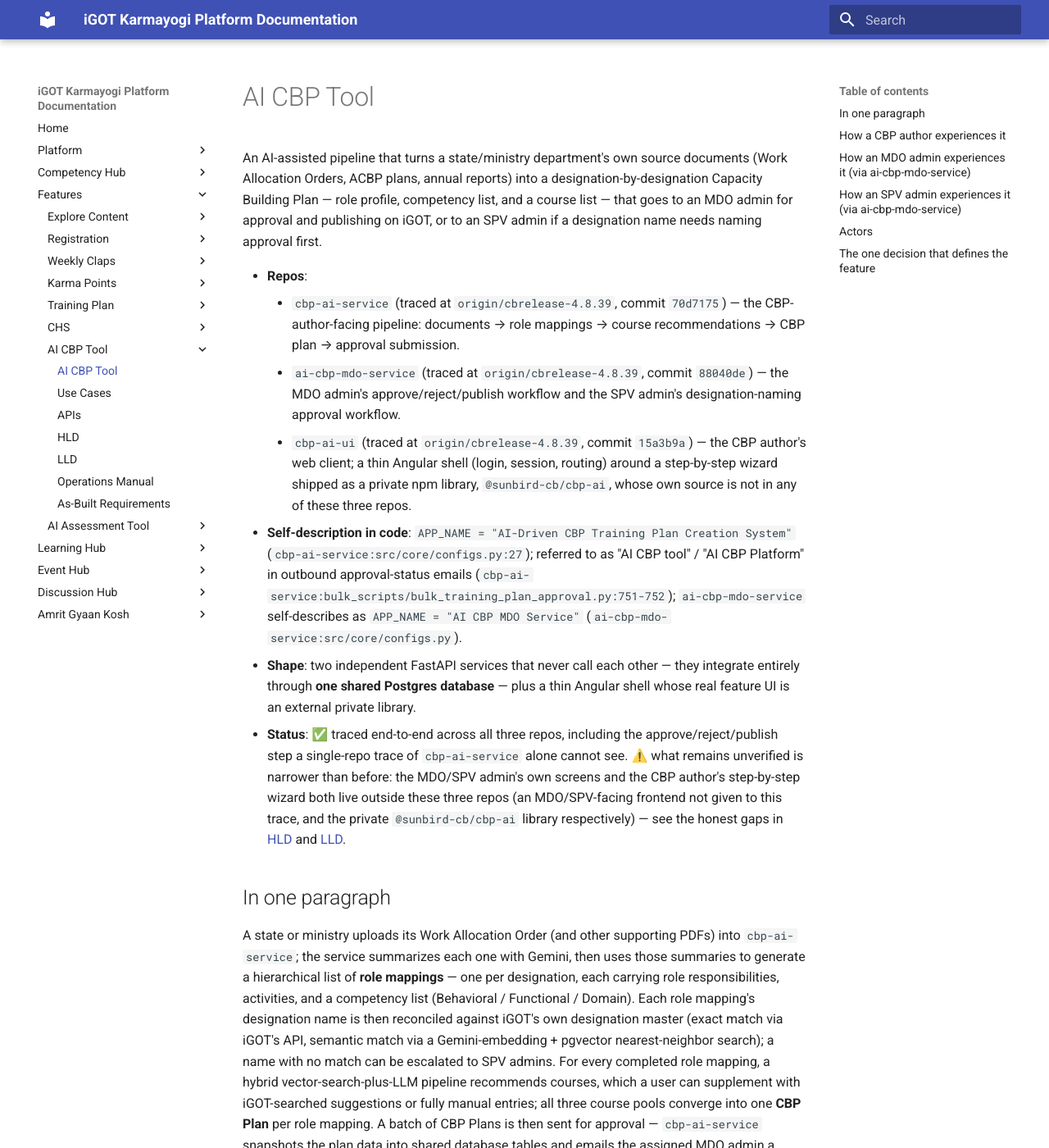
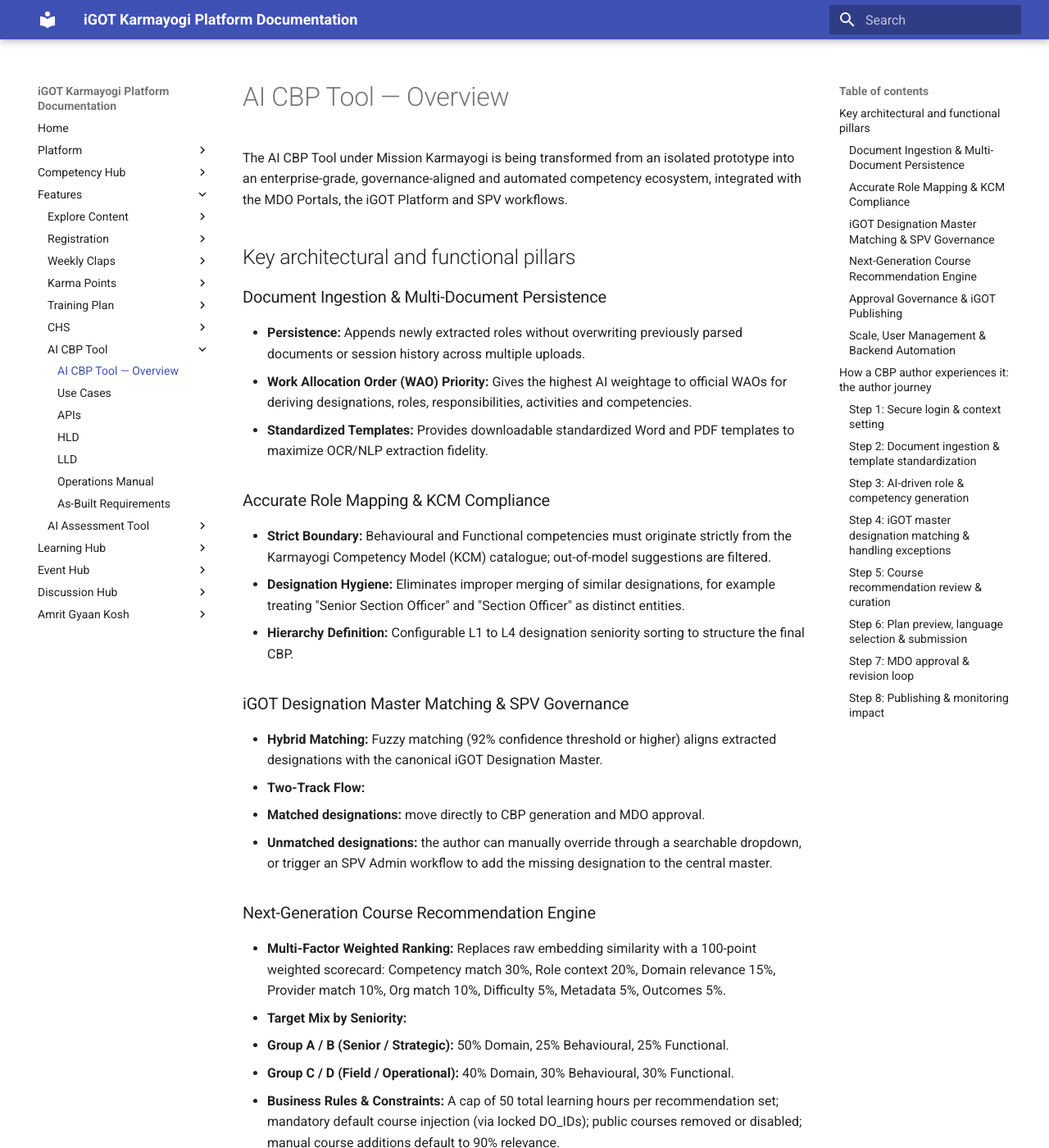
Before and after one commit to KB-iGOT/igot-docs, an MkDocs documentation site: the page built from docs/learning-hub/ai-cbp-tool/index.md, in a window 1280 px wide and 1400 px high. Shown: the whole window at 82% size. Built offline with MkDocs 1.6.1 and Material for MkDocs 9.7.7, drawn with Linux system fonts in a browser that asks for light colours; some of the changed text lies outside the part shown.

Commit message:
docs(ai-cbp-tool): replace the overview with the product overview
Key architectural and functional pillars and the 8-stage author journey,
as supplied by the AI CBP Tool team. A service-account email in the source
text is described generically.

To undo: git revert <this commit>

Co-Authored-By: Claude Sonnet 5.5 <noreply@anthropic.com>

````diff
--- a/docs/learning-hub/ai-cbp-tool/index.md
+++ b/docs/learning-hub/ai-cbp-tool/index.md
@@ -1,144 +1,213 @@
-# AI CBP Tool
+# AI CBP Tool — Overview
 
-An AI-assisted pipeline that turns a state/ministry department's own source
-documents (Work Allocation Orders, ACBP plans, annual reports) into a
-designation-by-designation Capacity Building Plan — role profile, competency
-list, and a course list — that goes to an MDO admin for approval and
-publishing on iGOT, or to an SPV admin if a designation name needs naming
-approval first.
+The AI CBP Tool under Mission Karmayogi is being transformed from an
+isolated prototype into an enterprise-grade, governance-aligned and
+automated competency ecosystem, integrated with the MDO Portals, the iGOT
+Platform and SPV workflows.
 
-- **Repos**:
-    - `cbp-ai-service` (traced at `origin/cbrelease-4.8.39`, commit `70d7175`)
-      — the CBP-author-facing pipeline: documents → role mappings → course
-      recommendations → CBP plan → approval submission.
-    - `ai-cbp-mdo-service` (traced at `origin/cbrelease-4.8.39`, commit
-      `88040de`) — the MDO admin's approve/reject/publish workflow and the
-      SPV admin's designation-naming approval workflow.
-    - `cbp-ai-ui` (traced at `origin/cbrelease-4.8.39`, commit `15a3b9a`) —
-      the CBP author's web client; a thin Angular shell (login, session,
-      routing) around a step-by-step wizard shipped as a private npm library,
-      `@sunbird-cb/cbp-ai`, whose own source is not in any of these three
-      repos.
-- **Self-description in code**: `APP_NAME = "AI-Driven CBP Training Plan
-  Creation System"` (`cbp-ai-service:src/core/configs.py:27`); referred to as
-  "AI CBP tool" / "AI CBP Platform" in outbound approval-status emails
-  (`cbp-ai-service:bulk_scripts/bulk_training_plan_approval.py:751-752`);
-  `ai-cbp-mdo-service` self-describes as `APP_NAME = "AI CBP MDO Service"`
-  (`ai-cbp-mdo-service:src/core/configs.py`).
-- **Shape**: two independent FastAPI services that never call each other —
-  they integrate entirely through **one shared Postgres database** — plus a
-  thin Angular shell whose real feature UI is an external private library.
-- **Status**: ✅ traced end-to-end across all three repos, including the
-  approve/reject/publish step a single-repo trace of `cbp-ai-service` alone
-  cannot see. ⚠️ what remains unverified is narrower than before: the MDO/SPV
-  admin's own screens and the CBP author's step-by-step wizard both live
-  outside these three repos (an MDO/SPV-facing frontend not given to this
-  trace, and the private `@sunbird-cb/cbp-ai` library respectively) — see the
-  honest gaps in [HLD](hld.md) and [LLD](lld.md).
+## Key architectural and functional pillars
 
-## In one paragraph
+### Document Ingestion & Multi-Document Persistence
 
-A state or ministry uploads its Work Allocation Order (and other supporting
-PDFs) into `cbp-ai-service`; the service summarizes each one with Gemini,
-then uses those summaries to generate a hierarchical list of **role
-mappings** — one per designation, each carrying role responsibilities,
-activities, and a competency list (Behavioral / Functional / Domain). Each
-role mapping's designation name is then reconciled against iGOT's own
-designation master (exact match via iGOT's API, semantic match via a
-Gemini-embedding + pgvector nearest-neighbor search); a name with no match
-can be escalated to SPV admins. For every completed role mapping, a hybrid
-vector-search-plus-LLM pipeline recommends courses, which a user can
-supplement with iGOT-searched suggestions or fully manual entries; all three
-course pools converge into one **CBP Plan** per role mapping. A batch of CBP
-Plans is then sent for approval — `cbp-ai-service` snapshots the plan data
-into shared database tables and emails the assigned MDO admin a review link.
-From there, **`ai-cbp-mdo-service`** takes over: it reads those same
-database rows, and its own API lets the MDO admin review, edit, approve or
-reject each designation individually, and — on approval — call iGOT's own
-CBP-plan create/publish API to actually publish it. A parallel, independent
-flow in the same service lets an SPV admin approve or reject an
-escalated designation name, creating it in iGOT's designation master on
-approval. Neither service calls the other's API at any point; they
-coordinate purely by reading and writing the same rows.
+- **Persistence:** Appends newly extracted roles without overwriting
+  previously parsed documents or session history across multiple uploads.
+- **Work Allocation Order (WAO) Priority:** Gives the highest AI weightage
+  to official WAOs for deriving designations, roles, responsibilities,
+  activities and competencies.
+- **Standardized Templates:** Provides downloadable standardized Word and
+  PDF templates to maximize OCR/NLP extraction fidelity.
 
-## How a CBP author experiences it
+### Accurate Role Mapping & KCM Compliance
 
-1. **Uploads source documents** for their state/ministry + department:
-   Work Allocation Order, ACBP plan, annual reports (PDF only, up to 10 at a
-   time), then triggers an AI summary of each.
-2. **Generates role mappings**: one call kicks off a background job that
-   reads the document summaries and produces a full designation hierarchy,
-   each with a role profile and a competency list.
-3. **Reconciles designations against iGOT**: automatically on the newest
-   generation flow, or via a separate manual call — any name the matcher
-   can't resolve can be escalated as a designation-approval request to an
-   SPV admin.
-4. **Generates course recommendations** per designation — a background job
-   scores courses by hybrid vector similarity, reranks with Gemini, and
-   keeps only courses above a relevancy floor.
-5. **Builds the CBP Plan**: picks from the AI recommendation, from a
-   separate iGOT course search, or adds a course manually — all three feed
-   into one saved plan per designation.
-6. **Sends the batch for approval**: bundles the state/ministry's completed
-   plans into one approval request, snapshots them, and emails the assigned
-   MDO admin a review link.
-7. **Waits on the MDO admin's decision**: the actual review happens in a
-   separate application (`ai-cbp-mdo-service`, behind its own MDO-facing
-   screens — not part of this trace); the author sees the outcome only as an
-   eventual status change and, on approval, a plan published to iGOT.
+- **Strict Boundary:** Behavioural and Functional competencies must
+  originate strictly from the Karmayogi Competency Model (KCM) catalogue;
+  out-of-model suggestions are filtered.
+- **Designation Hygiene:** Eliminates improper merging of similar
+  designations, for example treating "Senior Section Officer" and "Section
+  Officer" as distinct entities.
+- **Hierarchy Definition:** Configurable L1 to L4 designation seniority
+  sorting to structure the final CBP.
 
-## How an MDO admin experiences it (via `ai-cbp-mdo-service`)
+### iGOT Designation Master Matching & SPV Governance
 
-1. **Sees requests assigned to them** — a paginated list scoped to their own
-   admin id, never another MDO's queue.
-2. **Reviews one request's designations**, optionally editing a role's
-   details or swapping a recommended course before deciding.
-3. **Approves and publishes** — per designation, the service calls iGOT's
-   CBP-plan create-then-publish API on the admin's behalf; a designation
-   with no CBP plan data fails immediately without an iGOT call, and a
-   failed publish can be retried individually without re-approving the rest.
-4. **Rejects** — an entire request, or one designation at a time, with a
-   required comment; rejecting every designation in a request completes it
-   the same way approving the last one would.
+- **Hybrid Matching:** Fuzzy matching (92% confidence threshold or higher)
+  aligns extracted designations with the canonical iGOT Designation Master.
+- **Two-Track Flow:**
+  - **Matched designations:** move directly to CBP generation and MDO
+    approval.
+  - **Unmatched designations:** the author can manually override through a
+    searchable dropdown, or trigger an SPV Admin workflow to add the missing
+    designation to the central master.
 
-## How an SPV admin experiences it (via `ai-cbp-mdo-service`)
+### Next-Generation Course Recommendation Engine
 
-1. **Sees every pending designation-naming request** — not scoped to one
-   admin, unlike the MDO queue.
-2. **Approves** — the service creates the designation in iGOT's master list
-   first, and only marks the request approved once that succeeds (a
-   designation iGOT reports as already present still counts as approved).
-3. **Rejects**, with an optional comment.
+- **Multi-Factor Weighted Ranking:** Replaces raw embedding similarity with
+  a 100-point weighted scorecard: Competency match 30%, Role context 20%,
+  Domain relevance 15%, Provider match 10%, Org match 10%, Difficulty 5%,
+  Metadata 5%, Outcomes 5%.
+- **Target Mix by Seniority:**
+  - **Group A / B (Senior / Strategic):** 50% Domain, 25% Behavioural, 25%
+    Functional.
+  - **Group C / D (Field / Operational):** 40% Domain, 30% Behavioural, 30%
+    Functional.
+- **Business Rules & Constraints:** A cap of 50 total learning hours per
+  recommendation set; mandatory default course injection (via locked
+  DO_IDs); public courses removed or disabled; manual course additions
+  default to 90% relevance.
 
-## Actors
+### Approval Governance & iGOT Publishing
 
-| Actor | Role |
-|---|---|
-| CBP author (state/ministry user) | Uploads documents, generates/edits role mappings and course recommendations, builds and submits CBP plans, via `cbp-ai-service` + `cbp-ai-ui` |
-| Super Admin | Manages users/roles, views org-wide dashboards and gap analysis, in `cbp-ai-service` |
-| MDO Admin / MDO Leader | Reviews, edits, approves/rejects, and publishes submitted CBP plans in `ai-cbp-mdo-service`; the screens they use are not part of this trace |
-| SPV Admin | Approves or rejects an escalated designation-naming request in `ai-cbp-mdo-service`, creating the designation in iGOT's master list on approval; screens not part of this trace |
-| Operator running `bulk_scripts/` | A human operator executing the offline onboarding pipeline (document copy → summarize → generate role mappings → recommend courses → submit for approval → publish) for a new state/ministry, stage by stage, from a jumphost — its final stage independently drives the same approve/publish transition `ai-cbp-mdo-service` drives live |
+- **Lifecycle Statuses:** Draft → Pending Approval → Approved / Approved &
+  Published / Rejected / Partially Published.
+- **MDO Approval:** Review by mapped MDO Leaders and Admins, with inline
+  editing and mandatory review remarks.
+- **iGOT Publishing:** Published training plans (AI CBP – Non APAR for cycle
+  2026–2027) surface on myiGOT within about 6 hours and notify learners with
+  matching designations.
 
-## The one decision that defines the feature
+### Scale, User Management & Backend Automation
 
-> Two backend services own this feature, and **they never call each other's
-> API**. `cbp-ai-service` snapshots a role mapping and its CBP plan into
-> `approval_requests`/`approval_request_items` rows and stops. `ai-cbp-mdo-service`
-> declares those same tables `extend_existing=True` — a second SQLAlchemy
-> model pointed at someone else's schema — and treats them as its own inbox:
-> it reads rows `cbp-ai-service` never touches again, and writes status
-> columns `cbp-ai-service` never reads back. There is no webhook, no polling
-> client, no shared queue — the database row *is* the integration contract.
-> The same is true one level down: neither service has a single orchestrating
-> pipeline of its own. Document summarization, role-mapping generation,
-> designation matching, course recommendation, and CBP-plan creation in
-> `cbp-ai-service`, and per-item publish/reject in `ai-cbp-mdo-service`, are
-> each independently triggered, chained only by foreign keys and precondition
-> checks — not a workflow engine on either side.
+- **Nationwide Deployment:** Backend scripts, run under a dedicated service
+  account, automate batch generation and cross-department copying by
+  designation clusters for about 1,100 MDOs.
+- **Human-in-the-Loop Validation:** An AMS team CSV export and validation
+  loop runs before full-scale publishing.
+- **Access & Inclusivity:** Keycloak SSO with RBAC, full audit logging, and
+  multilingual CBP export across 11 Indic languages.
 
-See [Use Cases](use-cases.md), [APIs](apis.md), [HLD](hld.md) and
-[LLD](lld.md) for the full picture, the
-[Operations Manual](operations-manual.md) for running it day to day, and
-[As-Built Requirements](as-built-requirements.md) for the traced requirement
-list.
+## How a CBP author experiences it: the author journey
+
+A CBP Author, typically an MDO Content Creator, nodal officer or HR /
+training coordinator, works through a structured 8-stage interactive
+workflow.
+
+```mermaid
+flowchart LR
+    S1["1. Login & org scope"]
+    S2["2. Document upload & templates"]
+    S3["3. AI extraction & hierarchy"]
+    S4["4. iGOT master matching"]
+    S5["5. Course curation & mix"]
+    S6["6. Review & submit"]
+    S7["7. MDO approval flow"]
+    S8["8. Publishing to myiGOT"]
+    S1 --> S2 --> S3 --> S4 --> S5 --> S6 --> S7 --> S8
+```
+
+### Step 1: Secure login & context setting
+
+- **Single Sign-On:** The author signs into the AI CBP Portal via Keycloak
+  SSO.
+- **Scoping:** The author selects their organizational context: Centre or
+  State → Ministry / Department → Organization (MDO).
+- **Persistent State:** All subsequent documents, mappings and plans are
+  scoped to this selected entity.
+
+### Step 2: Document ingestion & template standardization
+
+- **Template Guidance:** Under Manage Documents, the author can download a
+  standardized Word or PDF template showing how roles, responsibilities,
+  activities and competencies should be formatted.
+- **Cumulative Uploads:** The author uploads one or more files, for example
+  Work Allocation Orders, Gazette notifications and internal office orders.
+- **No Data Overwrite:** Unlike earlier versions, a new upload does not
+  clear previous results: newly extracted roles are appended to the existing
+  session records, with clear document-source tags for traceability.
+
+### Step 3: AI-driven role & competency generation
+
+- **Designation Extraction:** The AI extracts all designations without
+  conflating titles; "Under Secretary" is not merged with "Deputy
+  Secretary".
+- **Priority Weighting:** The author sees the system prioritize duties
+  extracted from official Work Allocation Orders over generic competency
+  frameworks.
+- **KCM Validation:** Competencies appear structured under Behavioural,
+  Functional and Domain. Out-of-model suggestions are blocked, ensuring
+  standardization against Karmayogi master standards.
+- **Hierarchy Sorting:** The author configures administrative seniority
+  levels (L1 through L4), dictating the hierarchy of the final training
+  plan.
+
+### Step 4: iGOT master designation matching & handling exceptions
+
+- **Classification:** For every extracted role, the author sees a
+  classification status.
+- **Exact / High Confidence Match:** Marked in green. The role is directly
+  linked to an official iGOT Designation Master ID.
+- **Unmatched / Low Confidence:**
+  - **Option A (Manual Override):** the author opens a searchable dropdown
+    containing the iGOT master list and selects the matching canonical
+    title.
+  - **Option B (Raise SPV Request):** if the designation is unique or newly
+    created, the author clicks "Request Designation Addition", which sends
+    an approval request to the central SPV Admin. Once the SPV approves it,
+    the designation becomes available for mapping.
+
+### Step 5: Course recommendation review & curation
+
+- **Balanced Recommendations:** Opening the course recommendation screen for
+  a designation shows a balanced Top-15 set tailored to the employee grade,
+  not a random list of soft-skill modules.
+  - Senior officers (Group A / B) receive about 50% strategic domain
+    courses.
+  - Operational staff (Group C / D) receive about 40% operational domain
+    courses.
+- **Explainable Scores:** Every course card shows why it was selected:
+  competency alignment, domain fit and provider credibility.
+- **Provider Prioritization:** Courses published by the author's own
+  ministry or by relevant apex institutes (for example ISTM, LBSNAA) rank
+  higher.
+- **Editing & Adding Courses:**
+  - The author can delete irrelevant courses or search the iGOT catalogue to
+    add modules manually.
+  - Any manually added course automatically receives a 90% relevance score,
+    so it never shows 0%.
+  - The system enforces a 50-hour total learning cap; if it is exceeded, the
+    author is prompted to trim course durations before proceeding.
+  - After saving or editing inline, the UI scrolls back to the active
+    section.
+
+### Step 6: Plan preview, language selection & submission
+
+- **Check Validation:** Checkboxes next to designations become active only
+  after course recommendations are generated and saved.
+- **Multilingual Export:** The author can preview the CBP report and choose
+  from 11 Indic languages (Hindi, Telugu, Kannada, Marathi, Tamil, Gujarati,
+  Malayalam, Odia, Punjabi, Bengali, Assamese) or English, with clean KPI
+  numbering and deduplicated competencies.
+- **Send for Approval:**
+  - The author checks off finalized designations and clicks "Send for
+    Approval".
+  - A modal asks for a mandatory Request Name (alphanumeric with - or _) and
+    a searchable dropdown to select the designated MDO Leader / Admin.
+  - On submission, a unique Request ID is generated, timestamped in IST, and
+    set to Pending Approval.
+
+### Step 7: MDO approval & revision loop
+
+- **Author Tracking:** The author tracks progress in the Approval Requests
+  Dashboard: Draft, Pending Approval, Approved, Rejected, Partially
+  Published.
+- **Revocation:** If the author notices a mistake while the request is still
+  Pending Approval, they can revoke the submission, with confirmation.
+- **Approver Interaction:**
+  - If the MDO Leader approves, they define the official Training Plan Name
+    and Target Completion Date (for example 31 March 2027).
+  - If the MDO Leader rejects, the author receives an email notification
+    with specific rejection remarks, and can adjust competencies or courses
+    and resubmit.
+
+### Step 8: Publishing & monitoring impact
+
+- **Pushed to iGOT:** Once approved, the training plan is published to the
+  MDO Portal and the Learner Portal (myiGOT). Within about 6 hours, mapped
+  government officials see the CBP prominently on their myiGOT home screen.
+- **Executive Dashboard:** The author visits the AI CBP Dashboard to track:
+  - Total CBPs created across their department.
+  - Gap Analysis: competencies without matching iGOT courses, highlighting
+    training deficits where new courses should be commissioned.
+  - Unique designations mapped versus remaining departmental roles.
+
+See [Use Cases](use-cases.md), [APIs](apis.md), [HLD](hld.md), [LLD](lld.md) and the
+[Operations Manual](operations-manual.md) for the detail behind each of these.
````
